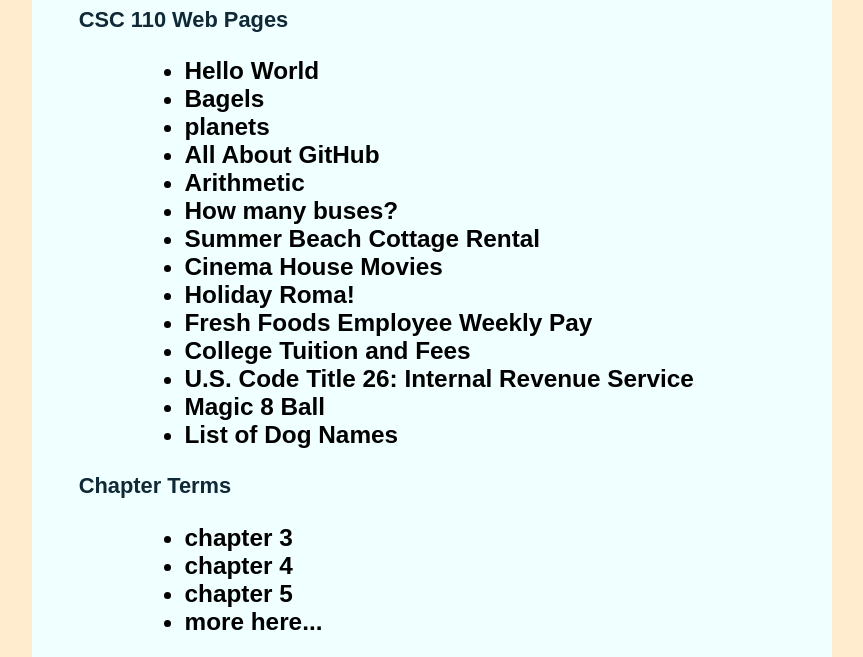
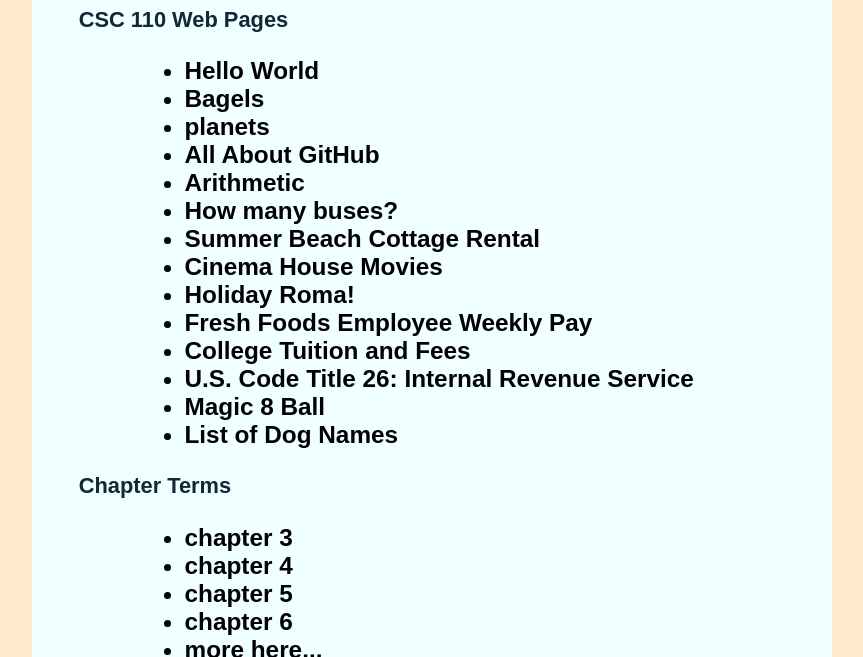
Before and after one commit to ymao-pvcc/smao-pvcc.github.io, a plain HTML site: page index.html in a window 1280 px wide. Shown: the part 128-785 px from the top of the page, without its empty margins (208-1071 px from the left). Drawn offline with Linux system fonts and the light colour scheme.

Commit message:
Update index.html

```diff
--- a/index.html
+++ b/index.html
@@ -67,6 +67,7 @@
            <li><a href = "opsys.html"> chapter 3 </a></li>
             <li><a href = "network.html"> chapter 4 </a></li>
           <li><a href = "programming.html"> chapter 5 </a></li>
+          <li><a href = "proglang.html"> chapter 6 </a></li>
            <li>more here...</li>
         </ul>
     </h3>
```
